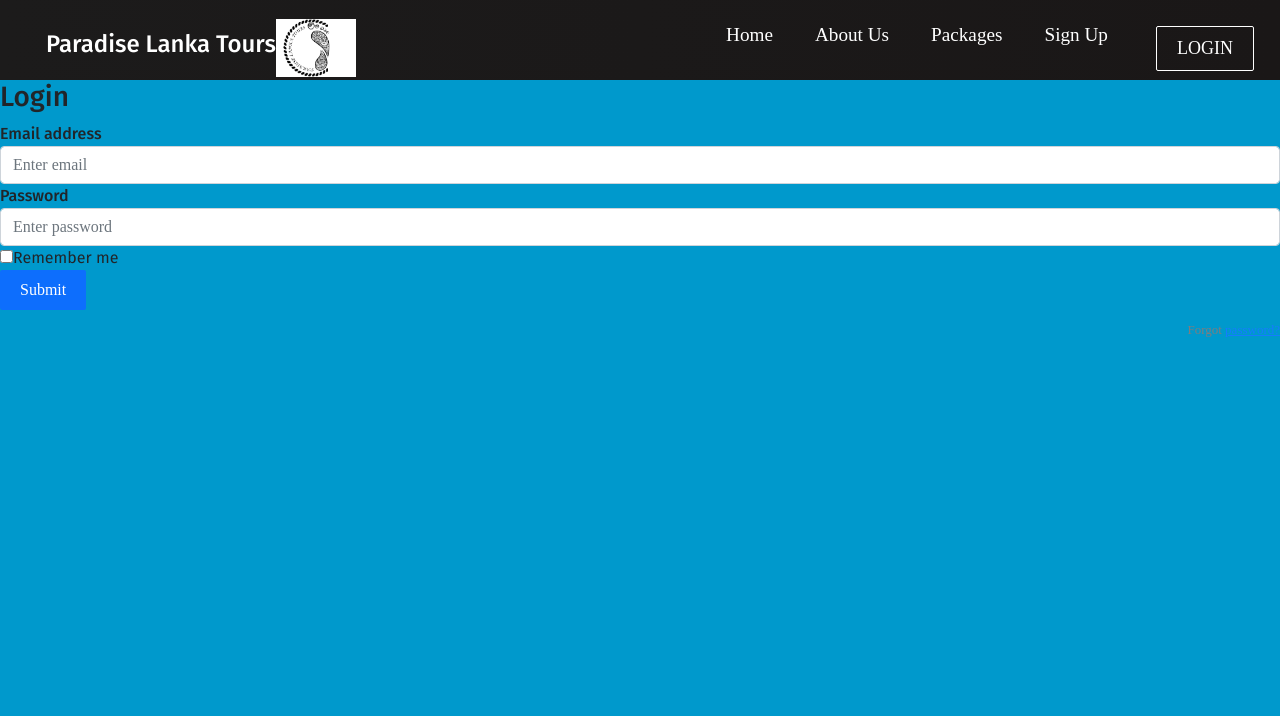
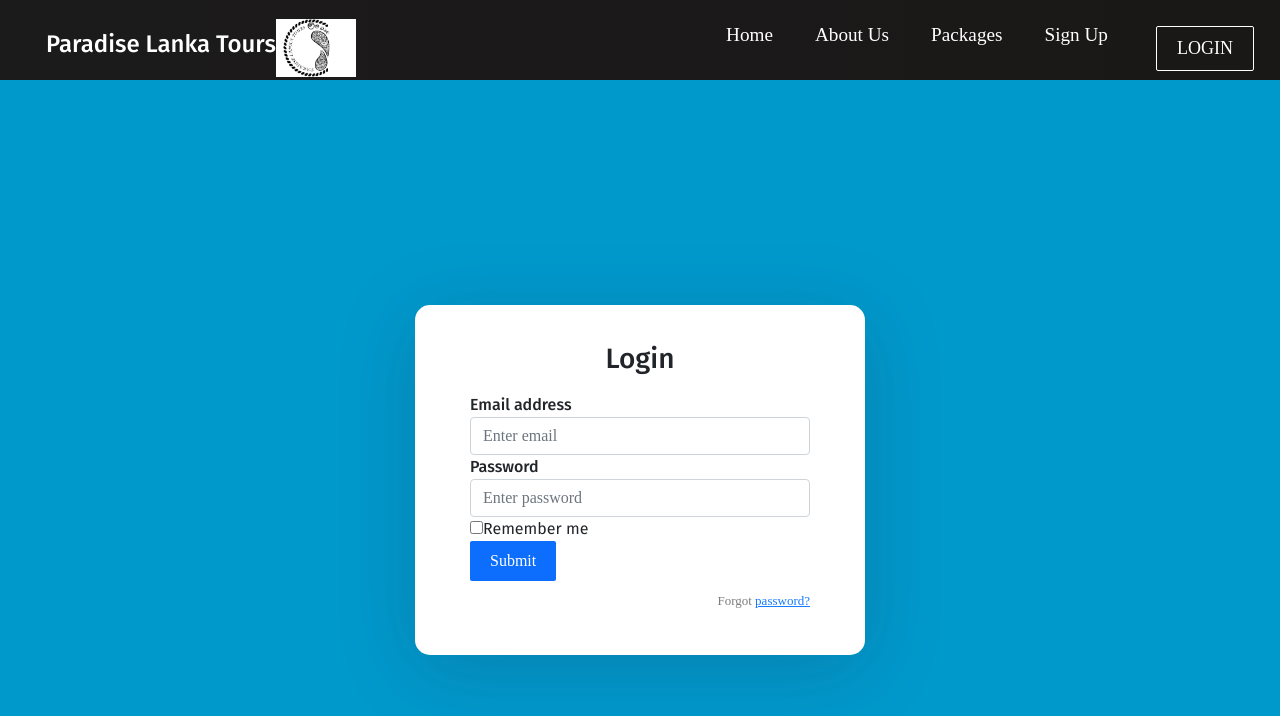
Before and after one commit to MVIUdani/TourismAgency, a React (Create React App) app in the folder frontend/: page /sign-in in a window 1280 px wide. Shown: the top 716 px of the page. Built offline with nearby package versions, Linux system fonts and the light colour scheme.

Commit message:
mod css styles in login

```diff
--- a/frontend/src/components/js/customer-signup.component.js
+++ b/frontend/src/components/js/customer-signup.component.js
@@ -4,6 +4,8 @@ import '../css/authentication.css';
 export default class CustomerSignUp extends Component {
     render() {
         return (
+        <div className="auth-wrapper">
+        <div className="auth-inner">
             <form>
                 <h3>Sign Up</h3>
 
@@ -32,6 +34,8 @@ export default class CustomerSignUp extends Component {
                     Already registered <a href="#">login?</a>
                 </p>
             </form>
+            </div>
+            </div>
         );
     }
 }
--- a/frontend/src/components/js/login.component.js
+++ b/frontend/src/components/js/login.component.js
@@ -4,6 +4,8 @@ import '../css/authentication.css';
 export default class Login extends Component {
     render() {
         return (
+        <div className="auth-wrapper">
+        <div className="auth-inner">
             <form>
                 <h3>Login</h3>
 
@@ -29,6 +31,8 @@ export default class Login extends Component {
                     Forgot <a href="#">password?</a>
                 </p>
             </form>
+            </div>
+            </div>
         );
     }
 }
```
